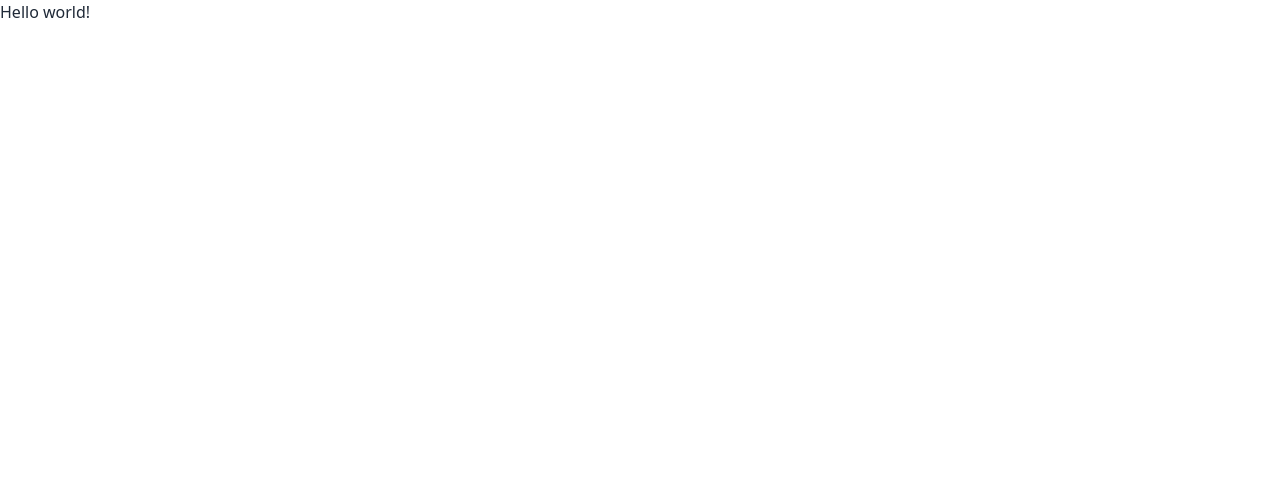
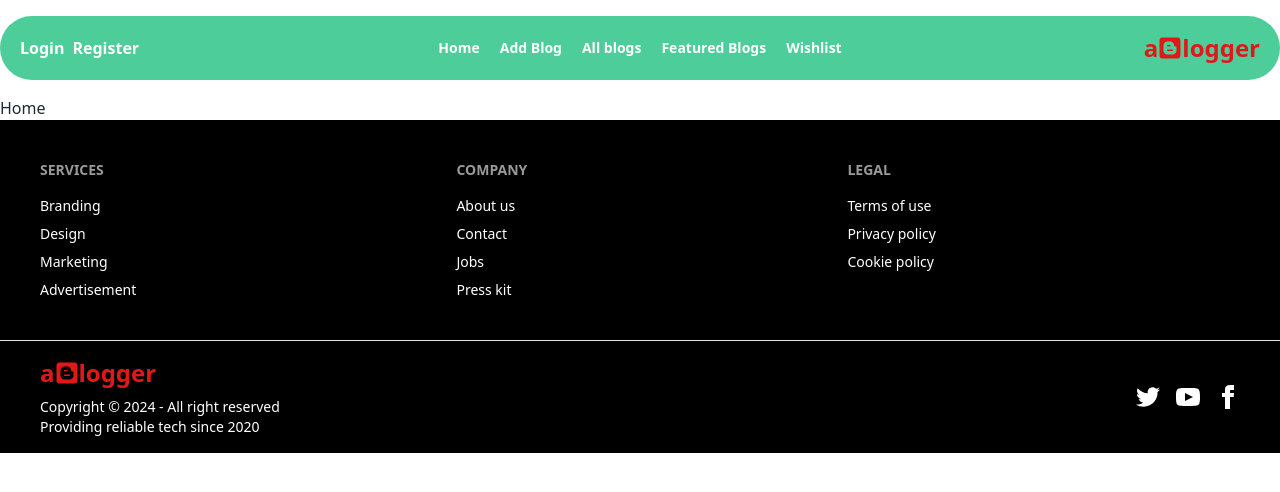
Before and after one commit to Mdafsarx/ph-11-as-client, a React (Vite) app: page / in a window 1280 px wide. Shown: the top 492 px of the page. Built offline with nearby package versions, Linux system fonts and the light colour scheme.

Commit message:
navbar and footer design complected

```diff
--- /dev/null
+++ b/src/Pages/Home/Home.jsx
@@ -0,0 +1,9 @@
+const Home = () => {
+    return (
+        <div>
+            Home
+        </div>
+    );
+};
+
+export default Home;
--- /dev/null
+++ b/src/Root/MainLayout.jsx
@@ -0,0 +1,17 @@
+import { Outlet } from "react-router-dom";
+import Nav from "../components/Nav";
+import Footer from "../components/Footer";
+
+const MainLayout = () => {
+    return (
+        <div>
+            <div className="max-w-7xl mx-auto">
+                <Nav/>
+                <Outlet />
+            </div>
+            <Footer />
+        </div>
+    );
+};
+
+export default MainLayout;
--- a/src/Routes/routes.jsx
+++ b/src/Routes/routes.jsx
@@ -1,9 +1,18 @@
 import { createBrowserRouter } from "react-router-dom";
+import MainLayout from "../Root/MainLayout";
+import Home from "../Pages/Home/Home";
 
 const router = createBrowserRouter([
     {
         path: "/",
-        element: <div>Hello world!</div>,
+        element: <MainLayout/>,
+        errorElement:<div>error found</div>,
+        children:[
+            {
+                path:'/',
+                element:<Home/>
+            }
+        ]
     },
 ]);
 
--- /dev/null
+++ b/src/components/Footer.jsx
@@ -0,0 +1,45 @@
+import { FaBlogger } from "react-icons/fa";
+
+const Footer = () => {
+    return (
+        <div>
+            <footer className="footer p-10 bg-black text-base-100">
+                <nav>
+                    <h6 className="footer-title">Services</h6>
+                    <a className="link link-hover">Branding</a>
+                    <a className="link link-hover">Design</a>
+                    <a className="link link-hover">Marketing</a>
+                    <a className="link link-hover">Advertisement</a>
+                </nav>
+                <nav>
+                    <h6 className="footer-title">Company</h6>
+                    <a className="link link-hover">About us</a>
+                    <a className="link link-hover">Contact</a>
+                    <a className="link link-hover">Jobs</a>
+                    <a className="link link-hover">Press kit</a>
+                </nav>
+                <nav>
+                    <h6 className="footer-title">Legal</h6>
+                    <a className="link link-hover">Terms of use</a>
+                    <a className="link link-hover">Privacy policy</a>
+                    <a className="link link-hover">Cookie policy</a>
+                </nav>
+            </footer>
+            <div className="footer px-10 py-4 border-t bg-black text-base-100 border-base-300">
+                <aside>
+                <p className="text-2xl font-bold flex items-center gap-0 text-[#E21818]">a<span ><FaBlogger /></span>logger</p>
+                    <p>Copyright © 2024 - All right reserved<br />Providing reliable tech since 2020</p>
+                </aside>
+                <nav className="md:place-self-center md:justify-self-end">
+                    <div className="grid grid-flow-col gap-4">
+                        <a><svg xmlns="http://www.w3.org/2000/svg" width="24" height="24" viewBox="0 0 24 24" className="fill-current"><path d="M24 4.557c-.883.392-1.832.656-2.828.775 1.017-.609 1.798-1.574 2.165-2.724-.951.564-2.005.974-3.127 1.195-.897-.957-2.178-1.555-3.594-1.555-3.179 0-5.515 2.966-4.797 6.045-4.091-.205-7.719-2.165-10.148-5.144-1.29 2.213-.669 5.108 1.523 6.574-.806-.026-1.566-.247-2.229-.616-.054 2.281 1.581 4.415 3.949 4.89-.693.188-1.452.232-2.224.084.626 1.956 2.444 3.379 4.6 3.419-2.07 1.623-4.678 2.348-7.29 2.04 2.179 1.397 4.768 2.212 7.548 2.212 9.142 0 14.307-7.721 13.995-14.646.962-.695 1.797-1.562 2.457-2.549z"></path></svg></a>
+                        <a><svg xmlns="http://www.w3.org/2000/svg" width="24" height="24" viewBox="0 0 24 24" className="fill-current"><path d="M19.615 3.184c-3.604-.246-11.631-.245-15.23 0-3.897.266-4.356 2.62-4.385 8.816.029 6.185.484 8.549 4.385 8.816 3.6.245 11.626.246 15.23 0 3.897-.266 4.356-2.62 4.385-8.816-.029-6.185-.484-8.549-4.385-8.816zm-10.615 12.816v-8l8 3.993-8 4.007z"></path></svg></a>
+                        <a><svg xmlns="http://www.w3.org/2000/svg" width="24" height="24" viewBox="0 0 24 24" className="fill-current"><path d="M9 8h-3v4h3v12h5v-12h3.642l.358-4h-4v-1.667c0-.955.192-1.333 1.115-1.333h2.885v-5h-3.808c-3.596 0-5.192 1.583-5.192 4.615v3.385z"></path></svg></a>
+                    </div>
+                </nav>
+            </div>
+        </div>
+    );
+};
+
+export default Footer;
--- /dev/null
+++ b/src/components/Nav.jsx
@@ -0,0 +1,47 @@
+import { FaBlogger } from "react-icons/fa6";
+import { NavLink } from "react-router-dom";
+
+
+const Nav = () => {
+
+    const pages = <>
+        <NavLink>Home</NavLink>
+        <NavLink>Add Blog</NavLink>
+        <NavLink>All blogs</NavLink>
+        <NavLink>Featured Blogs</NavLink>
+        <NavLink>Wishlist</NavLink>
+    </>
+
+
+    return (
+        <div>
+            <div className="navbar bg-[#4CCD99] my-4 rounded-full px-5">
+                <div className="navbar-start">
+                    <div className="dropdown">
+                        <div tabIndex={0} role="button" className="btn btn-ghost lg:hidden">
+                            <svg xmlns="http://www.w3.org/2000/svg" className="h-5 w-5" fill="none" viewBox="0 0 24 24" stroke="currentColor"><path strokeLinecap="round" strokeLinejoin="round" strokeWidth="2" d="M4 6h16M4 12h8m-8 6h16" /></svg>
+                        </div>
+                        <ul tabIndex={0} className="menu menu-sm dropdown-content mt-3 z-[1] p-2 shadow bg-base-100 rounded-box w-52">
+                            {pages}
+                        </ul>
+                    </div>
+                    {/* login and logout */}
+                    <div className="flex items-center gap-2 font-bold text-white ">
+                        <NavLink className={'hover:text-blue-600 hover:underline'}>Login</NavLink>
+                        <NavLink className={'hover:text-blue-600 hover:underline'}>Register</NavLink>
+                    </div>
+                </div>
+                <div className="navbar-center hidden lg:flex">
+                    <ul className="menu menu-horizontal flex items-center gap-5 *:font-bold text-white">
+                        {pages}
+                    </ul>
+                </div>
+                <div className="navbar-end">
+                    <p className="text-2xl font-bold flex items-center gap-0 text-[#E21818]">a<span ><FaBlogger /></span>logger</p>
+                </div>
+            </div>
+        </div>
+    );
+};
+
+export default Nav;
```
